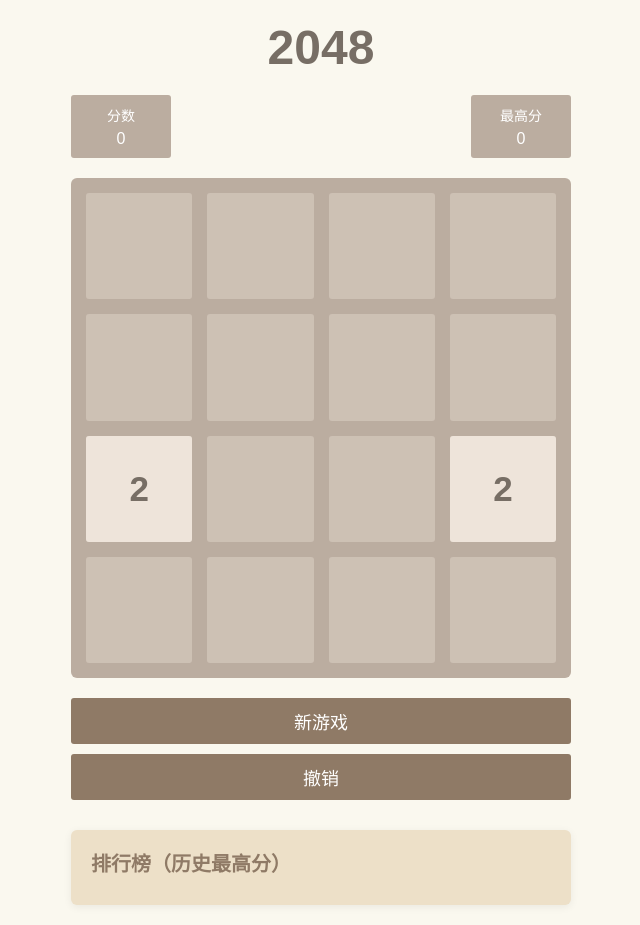
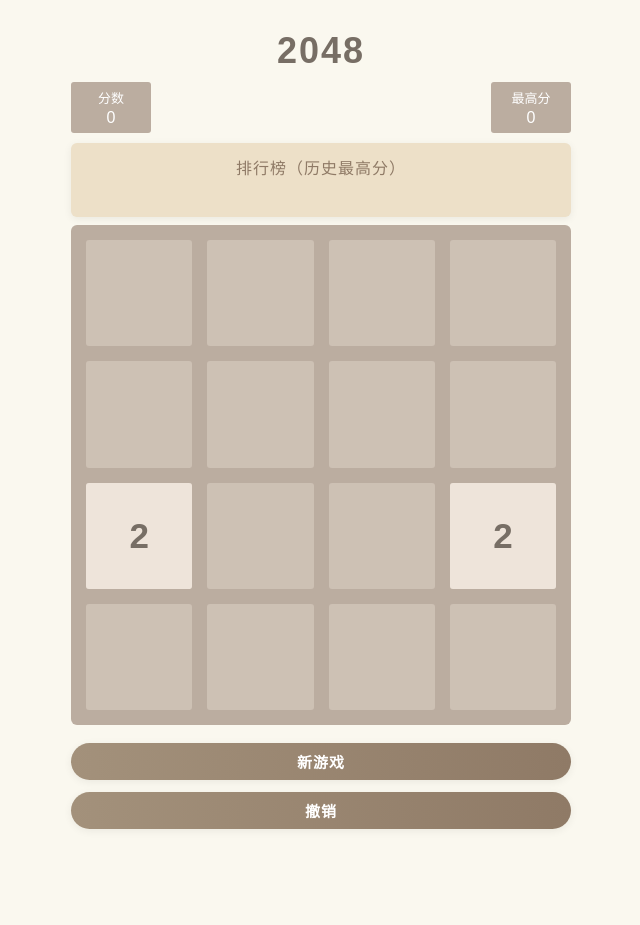
Before and after one commit to CXBzZ/2048, a plain HTML site: page index.html in a window 1280 px wide. Shown: the whole page, without its empty margins (319-959 px from the left). After the commit the page ends 855 px from the top, so only its background shows below. Drawn offline with Linux system fonts and the light colour scheme; no server answers.

Commit message:
feat: 更新样式

```diff
--- a/index.html
+++ b/index.html
@@ -18,6 +18,10 @@
                 <span class="score-label">最高分</span>
                 <span id="best-score">0</span>
             </div>
+        </div>
+        <div class="rank-board" id="rank-board">
+          <h3>排行榜（历史最高分）</h3>
+          <ol id="rank-list"></ol>
         </div>
         <div class="game-container">
             <div class="grid-container">
@@ -66,10 +70,6 @@
             <div id="submit-tip" style="color:#e67c73;margin-top:10px;font-size:14px;display:none;"></div>
           </div>
         </div>
-        <div class="rank-board" id="rank-board">
-          <h3>排行榜（历史最高分）</h3>
-          <ol id="rank-list"></ol>
-        </div>
     </div>
     <script src="script.js"></script>
 </body>
--- a/style.css
+++ b/style.css
@@ -18,31 +18,34 @@ body {
 }
 
 h1 {
-    font-size: 48px;
+    font-size: 36px;
     color: #776e65;
     text-align: center;
-    margin-bottom: 20px;
+    margin-bottom: 10px;
+    margin-top: 10px;
+    letter-spacing: 2px;
 }
 
 .score-container {
     display: flex;
     justify-content: space-between;
-    margin-bottom: 20px;
+    margin-bottom: 10px;
+    font-size: 16px;
 }
 
 .score-box {
     background: #bbada0;
-    padding: 10px 20px;
+    padding: 6px 12px;
     border-radius: 3px;
     color: white;
     text-align: center;
-    min-width: 100px;
+    min-width: 80px;
 }
 
 .score-label {
     display: block;
-    font-size: 14px;
-    margin-bottom: 5px;
+    font-size: 13px;
+    margin-bottom: 2px;
 }
 
 .game-container {
@@ -50,7 +53,7 @@ h1 {
     padding: 15px;
     border-radius: 6px;
     position: relative;
-    margin-bottom: 20px;
+    margin-bottom: 12px;
 }
 
 .grid-container {
@@ -107,39 +110,25 @@ h1 {
 .tile[data-value="1024"] { background: #edc53f; color: white; font-size: 25px; }
 .tile[data-value="2048"] { background: #edc22e; color: white; font-size: 25px; }
 
-#new-game-button {
-    display: block;
+#new-game-button, #undo-button {
+    margin-top: 6px;
+    margin-bottom: 6px;
+    font-size: 15px;
+    padding: 8px 0;
     width: 100%;
-    padding: 10px;
-    background: #8f7a66;
-    color: white;
+    background: linear-gradient(90deg, #a3917b 0%, #8f7a66 100%);
+    color: #fff;
     border: none;
-    border-radius: 3px;
-    font-size: 18px;
-    cursor: pointer;
-    transition: background 0.3s;
+    border-radius: 24px;
+    box-shadow: 0 2px 8px #0001;
+    transition: background 0.2s, box-shadow 0.2s, transform 0.1s;
+    font-weight: bold;
+    letter-spacing: 1px;
 }
-
-#new-game-button:hover {
-    background: #7f6a56;
-}
-
-#undo-button {
-    display: block;
-    width: 100%;
-    padding: 10px;
-    background: #8f7a66;
-    color: white;
-    border: none;
-    border-radius: 3px;
-    font-size: 18px;
-    cursor: pointer;
-    margin-top: 10px;
-    transition: background 0.3s;
-}
-
-#undo-button:hover {
-    background: #7f6a56;
+#new-game-button:hover, #undo-button:hover {
+    background: linear-gradient(90deg, #bca88d 0%, #a3917b 100%);
+    box-shadow: 0 4px 16px #0002;
+    transform: translateY(-2px) scale(1.03);
 }
 
 @keyframes merge-animate {
@@ -169,27 +158,33 @@ h1 {
 }
 
 .rank-board {
-    margin-top: 30px;
+    margin-top: 8px;
+    margin-bottom: 8px;
     background: #ede0c8;
     border-radius: 6px;
-    padding: 18px 20px;
+    padding: 12px 10px;
     color: #776e65;
-    font-size: 18px;
+    font-size: 19px;
     box-shadow: 0 2px 8px #0001;
+    text-align: center;
 }
 
 .rank-board h3 {
-    margin-bottom: 10px;
-    font-size: 20px;
+    margin-bottom: 4px;
+    font-size: 16px;
     color: #8f7a66;
+    font-weight: normal;
+    letter-spacing: 1px;
 }
 
 .rank-board ol {
-    padding-left: 22px;
+    padding-left: 18px;
     margin: 0;
+    text-align: left;
+    display: inline-block;
 }
 
 .rank-board li {
-    margin-bottom: 4px;
-    font-size: 16px;
+    margin-bottom: 2px;
+    font-size: 17px;
 }
```
